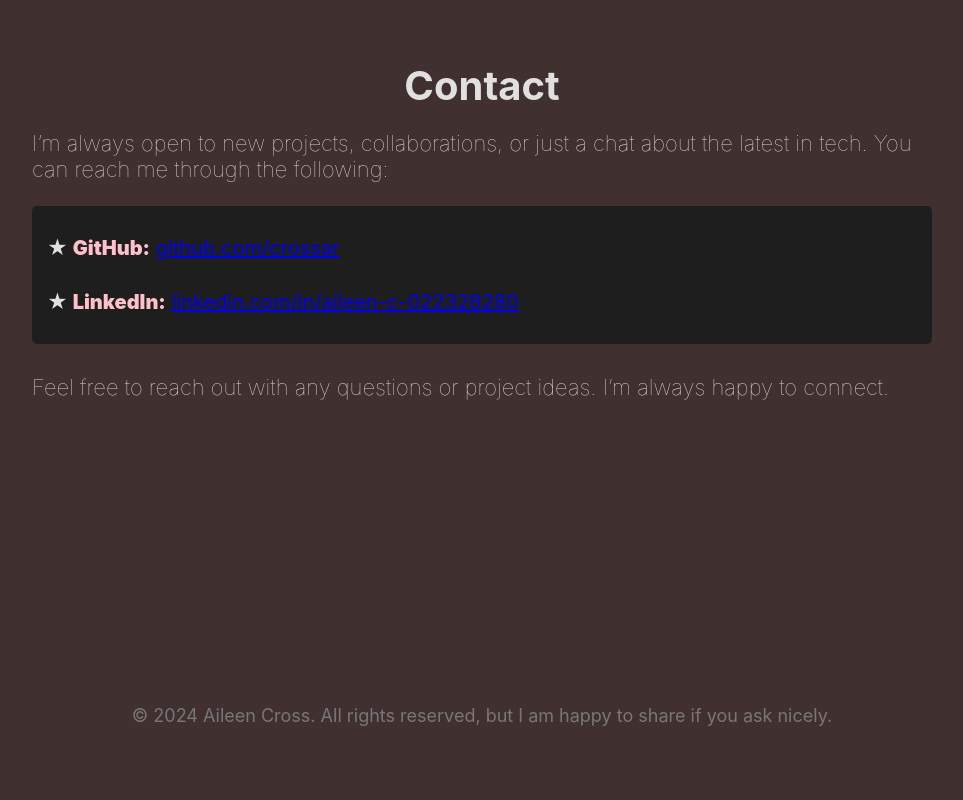
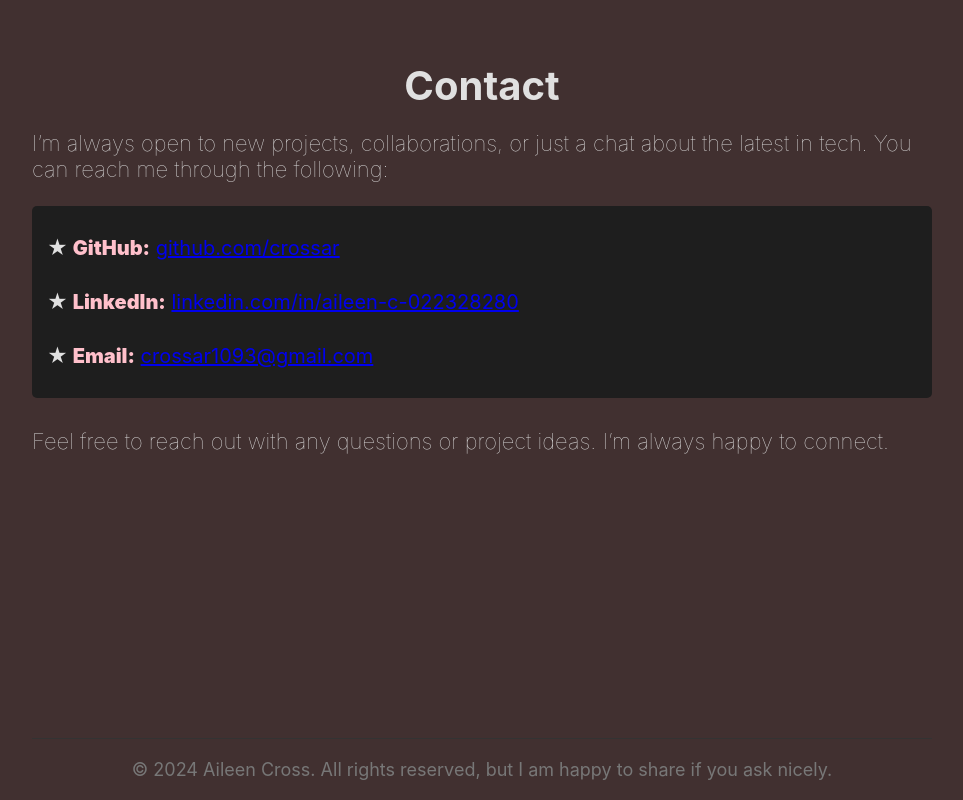
Before and after one commit to crossar/crossar.github.io, a website: page index.html in a window 1280 px wide. Shown: the part 2609-3409 px from the top of the page, without its empty margins (158-1121 px from the left). Before the commit the page ends 3355 px from the top, so only its background shows below. Drawn offline with Linux system fonts and the light colour scheme.

Commit message:
Update index.html

```diff
--- a/index.html
+++ b/index.html
@@ -182,6 +182,13 @@
 						>
 					</li>
 
+					<li>
+						<span class="highlight">Email:</span>
+						<a href="mailto:crossar1093@gmail.com" target="_blank"
+							>crossar1093@gmail.com</a
+						>
+					</li>
+
 				</ul>
 				<p>
 					Feel free to reach out with any questions or project ideas.
```
